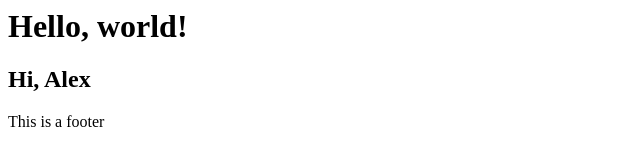
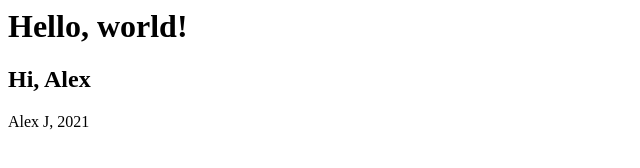
Before and after one commit to agjordan/test-repository, a plain HTML site: page index.html in a window 1280 px wide. Shown: the full height of the page, 0-640 px from the left. Drawn offline with Linux system fonts and the light colour scheme.

Commit message:
fixed footer

```diff
--- a/index.html
+++ b/index.html
@@ -1,4 +1,4 @@
 <h1>Hello, world!</h1>
 <h2>Hi, Alex</h2>
 
-<footer>This is a footer</footer>
+<footer>Alex J, 2021</footer>
```
